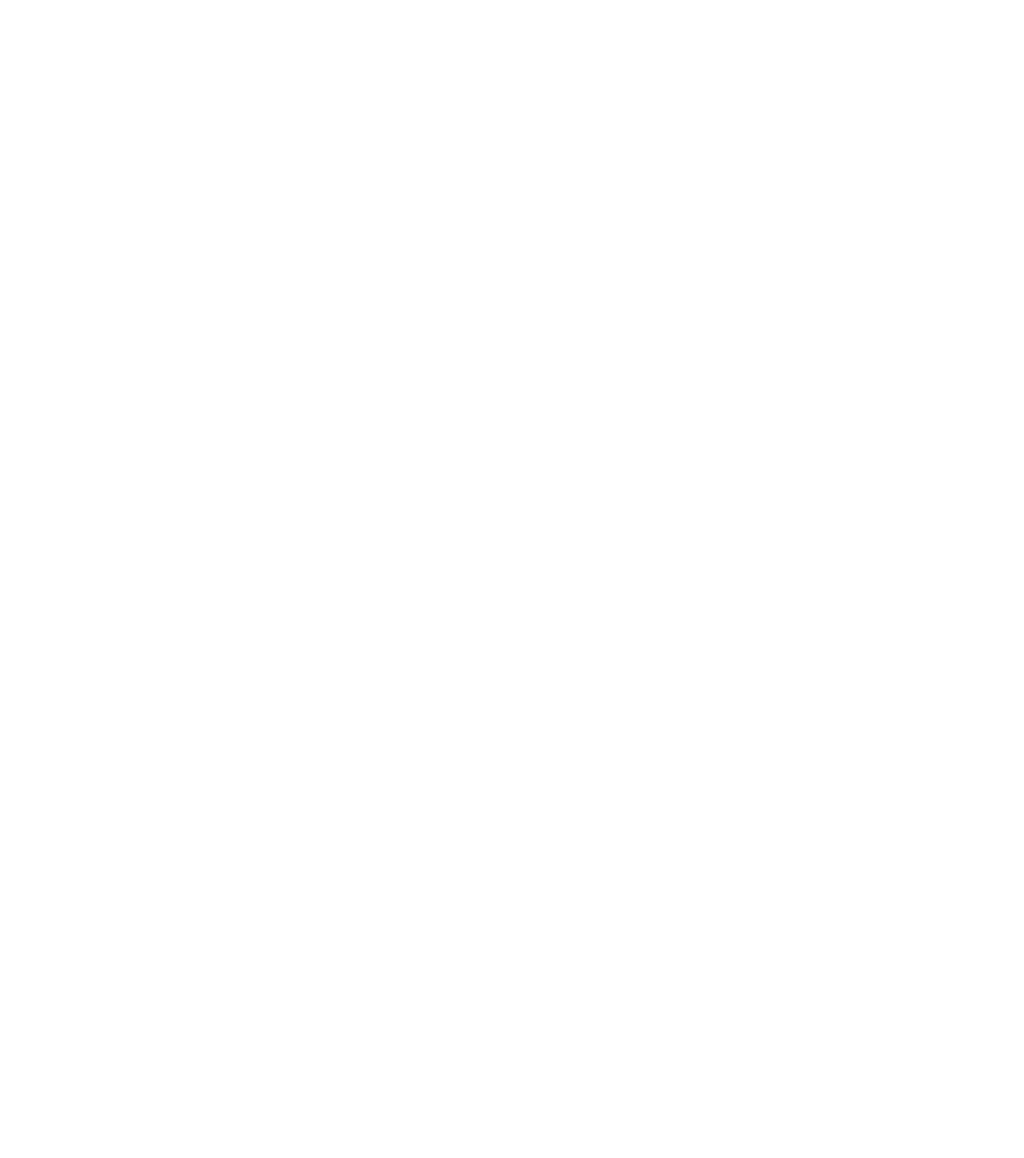
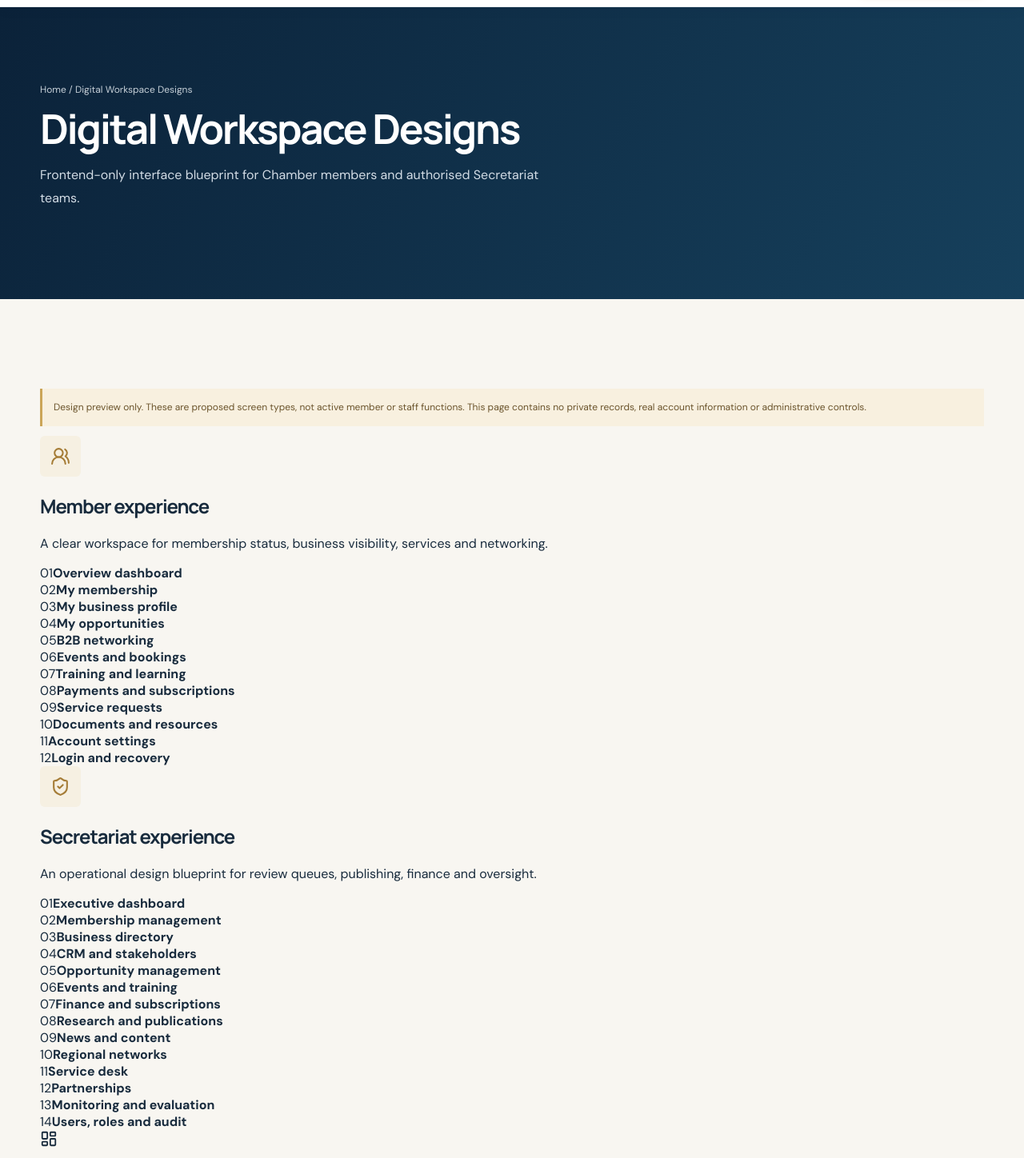
Before and after one commit to watumwa/mengo, a Next.js app: page /portal-preview in a window 1280 px wide. Before the commit this address had no page. Shown: the part 62-1510 px from the top of the page at 80% size. Before the commit the page ends 800 px from the top, so only its background shows below. Built offline with nearby package versions, Linux system fonts and the light colour scheme.

Commit message:
Frontend Phase 6: member and Secretariat interface architecture preview

```diff
--- /dev/null
+++ b/app/portal-preview/page.tsx
@@ -0,0 +1,28 @@
+import Link from "next/link";
+import { ArrowUpRight, Building2, CalendarDays, ChartNoAxesCombined, ClipboardList, FileText, Handshake, LayoutDashboard, ShieldCheck, UsersRound } from "lucide-react";
+import { PageHero, Shell } from "../components";
+
+const member = ["Overview dashboard","My membership","My business profile","My opportunities","B2B networking","Events and bookings","Training and learning","Payments and subscriptions","Service requests","Documents and resources","Account settings","Login and recovery"];
+const staff = ["Executive dashboard","Membership management","Business directory","CRM and stakeholders","Opportunity management","Events and training","Finance and subscriptions","Research and publications","News and content","Regional networks","Service desk","Partnerships","Monitoring and evaluation","Users, roles and audit"];
+const cards = [
+  {title:"Member experience",icon:UsersRound,description:"A clear workspace for membership status, business visibility, services and networking.",items:member},
+  {title:"Secretariat experience",icon:ShieldCheck,description:"An operational design blueprint for review queues, publishing, finance and oversight.",items:staff},
+];
+export default function PortalPreview(){
+ return <Shell><main>
+   <PageHero title="Digital Workspace Designs" description="Frontend-only interface blueprint for Chamber members and authorised Secretariat teams."/>
+   <section className="section cream"><div className="container">
+     <p className="notice">Design preview only. These are proposed screen types, not active member or staff functions. This page contains no private records, real account information or administrative controls.</p>
+     <div className="portal-preview-grid">
+       {cards.map(({title,icon:Icon,description,items})=><article className="portal-preview-card" key={title}>
+         <div className="portal-preview-head"><span className="serviceicon"><Icon size={25}/></span><div><h2>{title}</h2><p>{description}</p></div></div>
+         <div className="portal-preview-list">{items.map((item,index)=><div key={item}><span>{String(index+1).padStart(2,"0")}</span><strong>{item}</strong></div>)}</div>
+       </article>)}
+     </div>
+     <div className="portal-preview-features">
+       {[{icon:LayoutDashboard,title:"Role-based navigation",text:"Focused screens with only relevant tasks visible."},{icon:ClipboardList,title:"Approval workflows",text:"Clear statuses, review steps and audit-ready records."},{icon:ChartNoAxesCombined,title:"Reporting",text:"Executive metrics and programme performance layouts."},{icon:Building2,title:"Business management",text:"Directory profiles, verification and publication states."},{icon:CalendarDays,title:"Events",text:"Programme listings, registrations and calendars."},{icon:FileText,title:"Document centre",text:"Structured publications and resources."},{icon:Handshake,title:"Networking",text:"B2B introduction and opportunity interfaces."}].map(({icon:Icon,title,text})=><article key={title}><Icon size={22}/><h3>{title}</h3><p>{text}</p></article>)}
+     </div>
+     <Link className="btn navy" href="/membership">Explore membership <ArrowUpRight size={16}/></Link>
+   </div></section>
+ </main></Shell>;
+}
```
